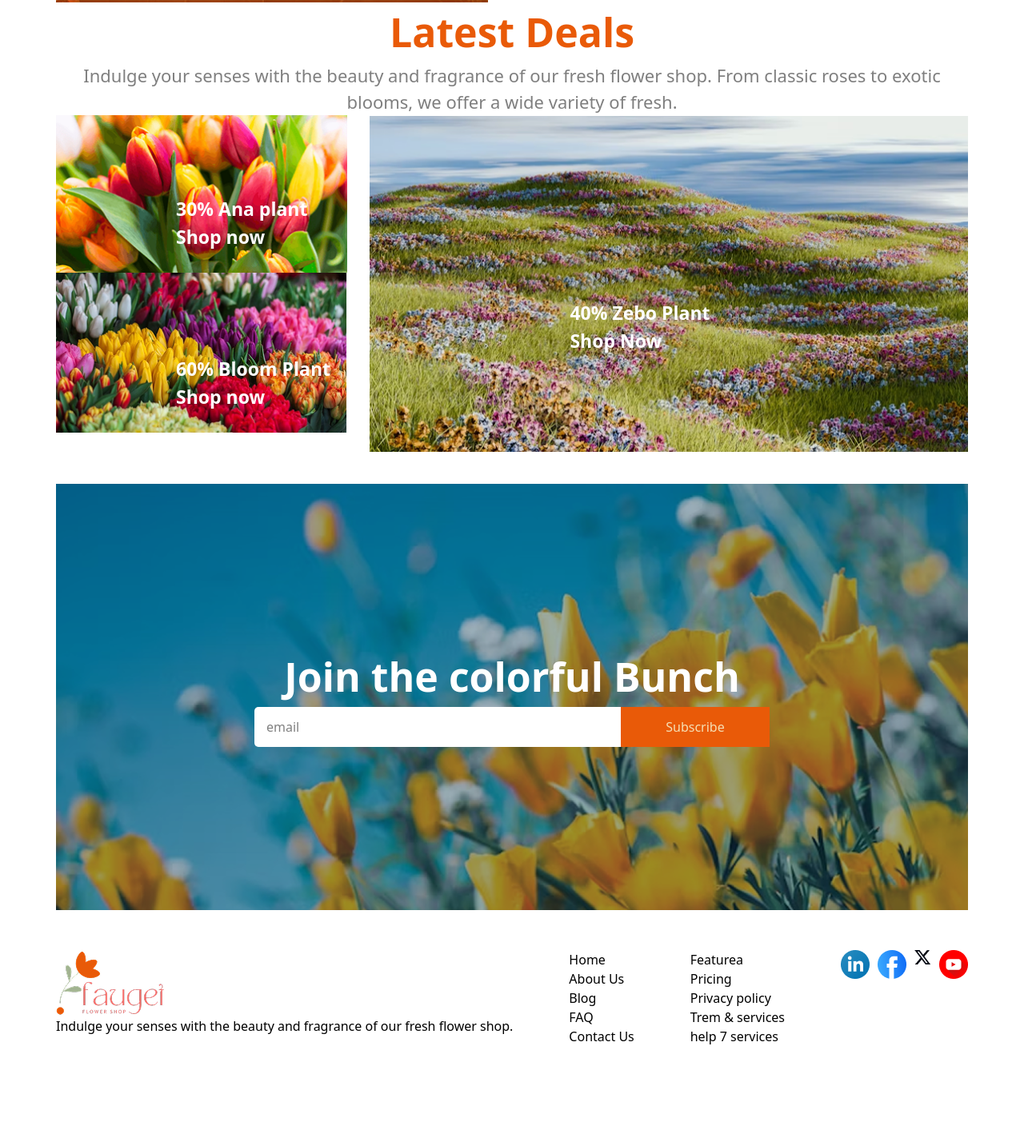
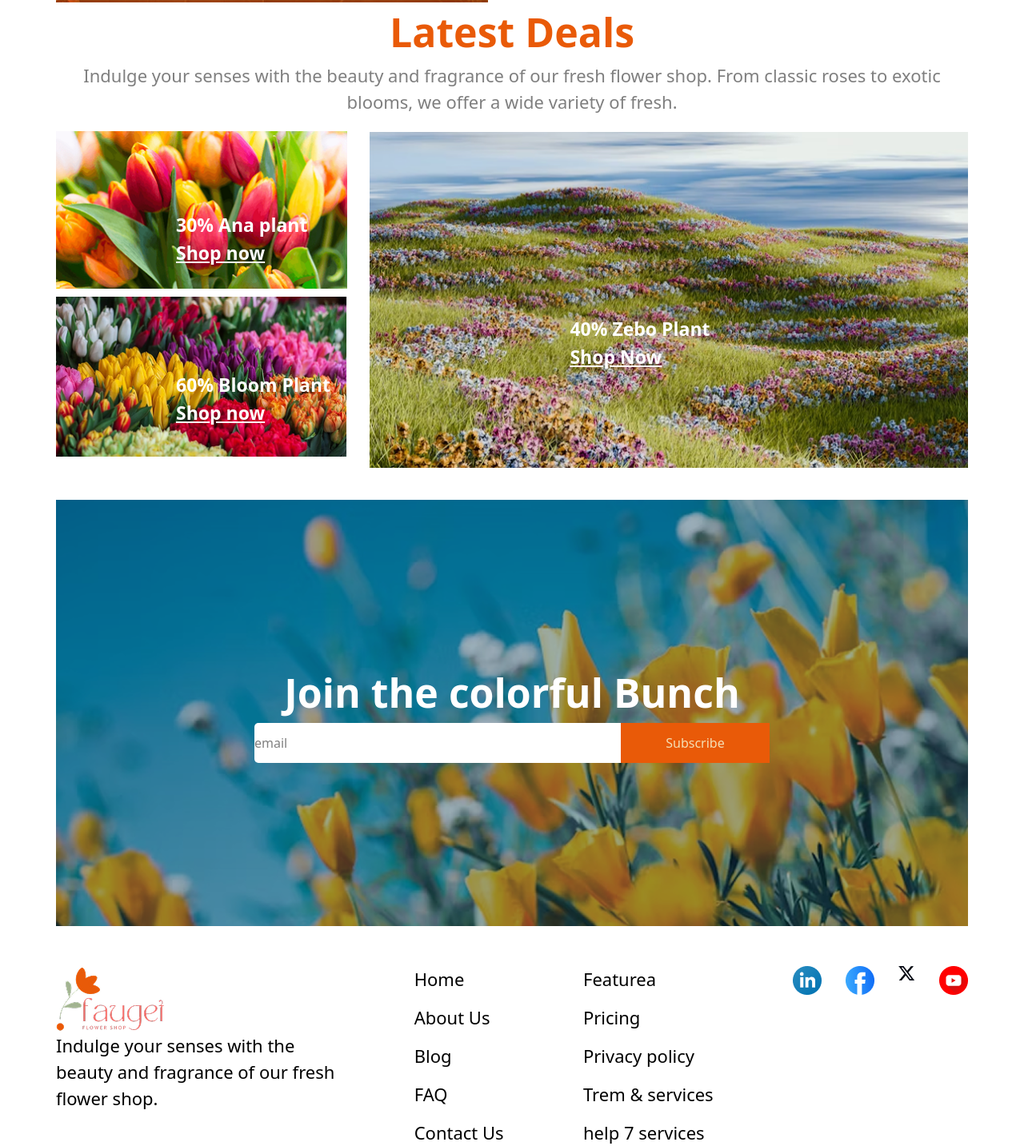
Before and after one commit to SejanStrong/flowerassigment2, a plain HTML site: page assets/index.html in a window 1280 px wide. Shown: the part 2469-3902 px from the top of the page at 80% size. Before the commit the page ends 3777 px from the top, so only its background shows below. Drawn offline with nearby package versions, Linux system fonts and the light colour scheme.

Commit message:
last commit

```diff
--- a/assets/index.html
+++ b/assets/index.html
@@ -231,25 +231,27 @@
           <div class="left-side">
             <div class="bloomtext">
               <h4>60% Bloom Plant</h4>
-              <ul>
-                <li><a href="#">Shop now</a></li>
+              <ul class="underline">
+                <li>Shop now</li>
               </ul>
             </div>
             <div class="anatext">
               <h4>30% Ana plant</h4>
-              <ul>
-                <li><a href="#">Shop now</a></li>
+              <ul class="underline">
+                <li>Shop now</li>
               </ul>
             </div>
-            <img src="./deal-ana.png" class="ana" alt="" />
-            <img src="./deal-bloom.png" class="bloom" alt="" />
+            <div class="left-pic">
+              <img src="./deal-ana.png" class="ana" alt="" />
+              <img src="./deal-bloom.png" class="bloom" alt="" />
+            </div>
           </div>
 
           <div class="right-side">
             <div class="zebo-text">
               <h4>40% Zebo Plant</h4>
-              <ul>
-                <li><a href="#">Shop Now</a></li>
+              <ul class="underline">
+                <li>Shop Now</li>
               </ul>
             </div>
 
@@ -281,7 +283,8 @@
           <div class="pic-sec">
             <img src="./logo.png" alt="" />
             <h4>
-              Indulge your senses with the beauty and fragrance of our fresh
+              Indulge your senses with the<br />
+              beauty and fragrance of our fresh<br />
               flower shop.
             </h4>
           </div>
@@ -301,11 +304,10 @@
               <li>Privacy policy</li>
               <li>Trem & services</li>
               <li>help 7 services</li>
-              <li></li>
             </ul>
           </div>
 
-          <div class="media-sec">
+          <div class="media-sec gap-3">
             <ul>
               <li><img src="./icon-linkedin.png" alt="" /></li>
               <li><img src="./icon-facebook.png" alt="" /></li>
--- a/assets/style.css
+++ b/assets/style.css
@@ -182,6 +182,9 @@
   grid-template-columns: repeat(1, 1fr);
 } */
 /* nav bar media qu */
+.deal-img {
+  margin-top: 20px;
+}
 
 .deal-img left-side {
   display: flex;
@@ -214,6 +217,42 @@
 }
 */
 
+.left-pic {
+  display: flex;
+  flex-direction: column;
+  gap: 10px;
+}
+.left-side {
+  position: relative;
+}
+.bloomtext {
+  position: absolute;
+  top: 300px;
+  left: 150px;
+  font-weight: 700;
+  font-size: 23px;
+  color: white;
+}
+.anatext {
+  position: absolute;
+  top: 100px;
+  left: 150px;
+  font-size: 23px;
+  font-weight: 700;
+  color: white;
+}
+.right-side {
+  position: relative;
+}
+
+.zebo-text {
+  position: absolute;
+  top: 230px;
+  left: 250px;
+  font-size: 23px;
+  font-weight: 700;
+  color: white;
+}
 .deal-img {
   display: flex;
   gap: 28px;
@@ -251,7 +290,7 @@
 
 .email-input {
   flex: 1;
-  border: none;
+  border: none
   padding: 0 15px;
   font-size: 16px;
   height: 50px;
@@ -273,43 +312,26 @@
   display: flex;
   justify-content: space-between;
   margin-top: 50px;
+  color: (0, 0, 0, 0.5);
+  font-size: 22px;
+  font-weight: 400;
 }
 
 .media-sec ul {
   display: flex;
-  gap: 10px;
+  gap: 30px;
 }
-.left-side {
-  position: relative;
+.feature-sec ul {
+  display: flex;
+  flex-direction: column;
+  gap: 15px;
 }
-.bloomtext {
-  position: absolute;
-  top: 300px;
-  left: 150px;
-  font-weight: 700;
-  font-size: 23px;
-  color: white;
-}
-.anatext {
-  position: absolute;
-  top: 100px;
-  left: 150px;
-  font-size: 23px;
-  font-weight: 700;
-  color: white;
-}
-.right-side {
-  position: relative;
+.home-sec ul {
+  display: flex;
+  flex-direction: column;
+  gap: 15px;
 }
 
-.zebo-text {
-  position: absolute;
-  top: 230px;
-  left: 250px;
-  font-size: 23px;
-  font-weight: 700;
-  color: white;
-}
 @media screen and (max-width: 576px) {
   .nav-right > ul {
     display: none;
@@ -317,7 +339,6 @@
 
   .banner {
     flex-direction: column-reverse;
-    text-align: center;
   }
   .banner .banner-left {
     margin-bottom: 70px;
@@ -357,4 +378,25 @@
     width: 390px;
     height: 275px;
   }
+
+  .deal-img {
+    display: flex;
+    flex-direction: column;
+  }
+  .footer-section {
+    display: flex;
+    flex-direction: column;
+    gap: 20px;
+  }
+  .email-container {
+    width: 350px;
+    height: 230px;
+  }
+
+  .email-input {
+  height: 20px;
+  width: 80px;
 }
+
+
+}
```
